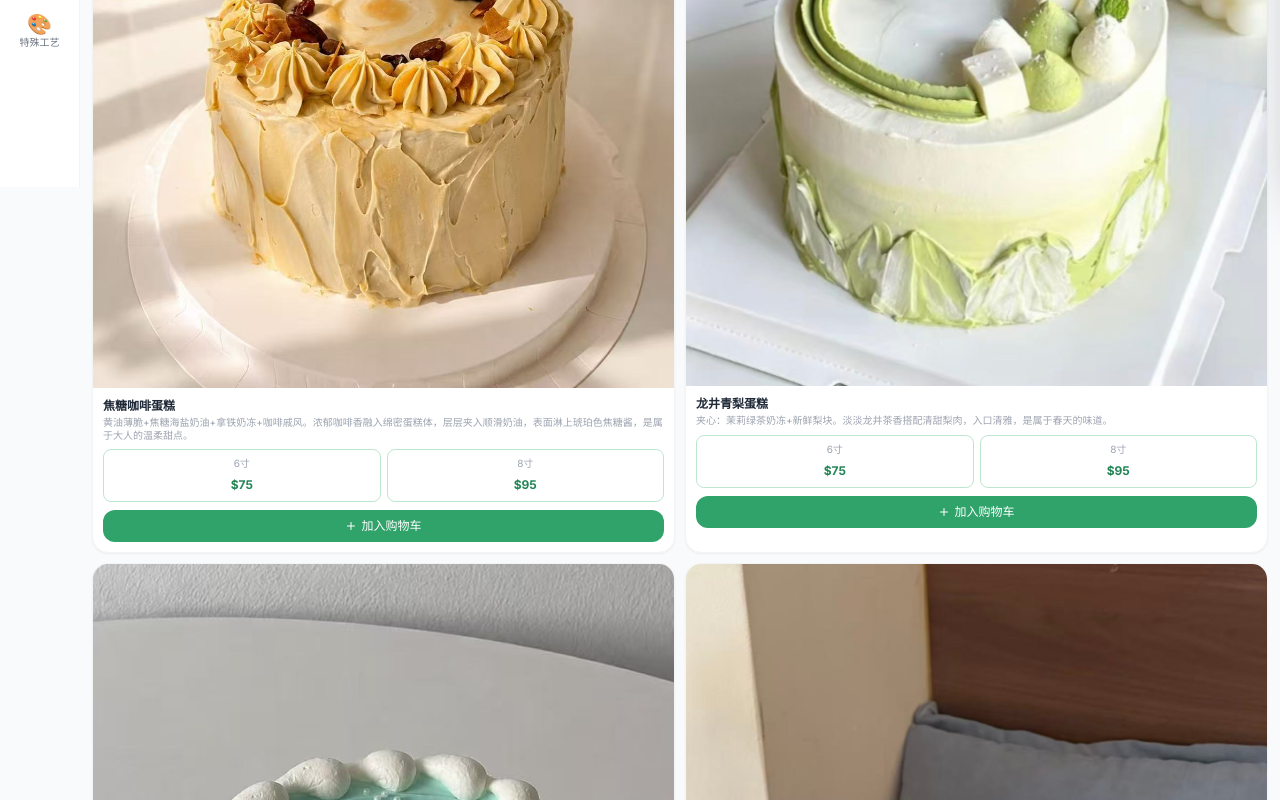
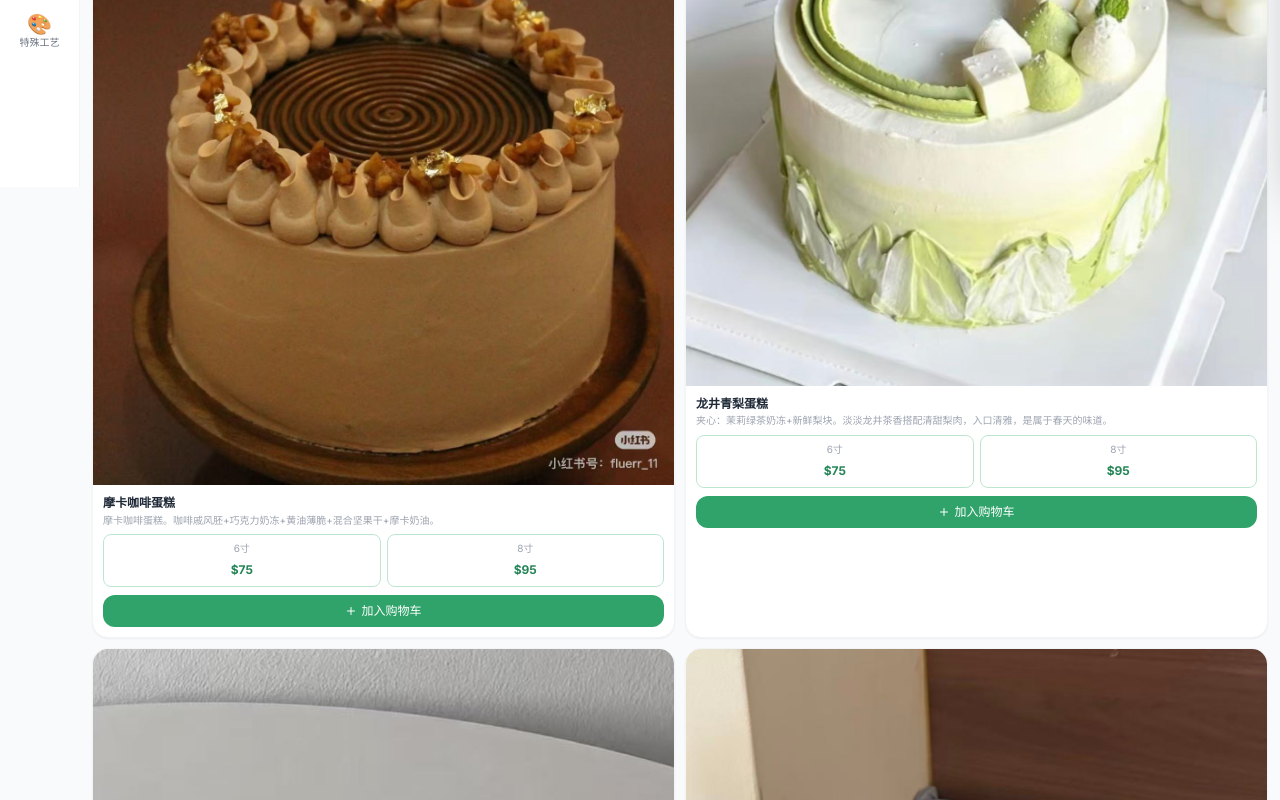
Before and after one commit to peterxia97/planet-sweets, a React (Vite) app: page / in a window 1280 px wide. Shown: the part 613-1413 px from the top of the page. Built offline with nearby package versions, Linux system fonts and the light colour scheme.

Commit message:
将焦糖咖啡蛋糕改为摩卡咖啡蛋糕：更新名称、描述、图片

```diff
--- a/src/data.ts
+++ b/src/data.ts
@@ -26,10 +26,10 @@ export const cakes: Cake[] = [
   // ─── Cat 13: Spring Selection ───
   {
     id: 1302, categoryId: 13,
-    name: '焦糖咖啡蛋糕', nameEn: 'Caramel Coffee Cake',
-    description: '黄油薄脆+焦糖海盐奶油+拿铁奶冻+咖啡戚风。浓郁咖啡香融入绵密蛋糕体，层层夹入顺滑奶油，表面淋上琥珀色焦糖酱，是属于大人的温柔甜点。',
-    descriptionEn: 'Butter crunch + salted caramel cream + latte milk pudding + coffee chiffon. Rich coffee aroma, smooth cream layers, amber caramel glaze on top. A grown-up dessert.',
-    price6: 75, price8: 95, image: '/jiatang-coffee.jpg',
+    name: '摩卡咖啡蛋糕', nameEn: 'Mocha Coffee Cake',
+    description: '摩卡咖啡蛋糕。咖啡戚风胚+巧克力奶冻+黄油薄脆+混合坚果干+摩卡奶油。',
+    descriptionEn: 'Mocha coffee cake. Coffee chiffon sponge + chocolate milk pudding + butter crunch + mixed nuts + mocha cream.',
+    price6: 75, price8: 95, image: '/moka-coffee.jpg',
   },
   {
     id: 1303, categoryId: 13,
--- a/src/i18n/translations.ts
+++ b/src/i18n/translations.ts
@@ -33,7 +33,7 @@ export const CATEGORY_DESCRIPTIONS: Record<number, { zh: string; en: string }> =
 // ── 蛋糕名称 ──
 export const CAKE_NAMES: Record<number, { zh: string; en: string }> = {
   // 春日甄选
-  1302: { zh: '焦糖咖啡蛋糕', en: 'Caramel Coffee Cake' },
+  1302: { zh: '摩卡咖啡蛋糕', en: 'Mocha Coffee Cake' },
   1303: { zh: '龙井青梨蛋糕', en: 'Longjing Pear Cake' },
   1305: { zh: '薄荷曼波绿蛋糕', en: 'Mint Mambo Green Cake' },
   1306: { zh: '椰香菠萝蛋糕', en: 'Coconut Pineapple Cake' },
@@ -107,7 +107,7 @@ export const CAKE_NAMES: Record<number, { zh: string; en: string }> = {
 
 // ── 蛋糕描述 ──
 export const CAKE_DESCRIPTIONS: Record<number, { zh: string; en: string }> = {
-  1302: { zh: '黄油薄脆+焦糖海盐奶油+拿铁奶冻+咖啡戚风。浓郁咖啡香融入绵密蛋糕体，层层夹入顺滑奶油，表面淋上琥珀色焦糖酱，是属于大人的温柔甜点。', en: 'Butter crisp + salted caramel cream + latte milk pudding + coffee chiffon. Rich coffee aroma infused in soft cake layers with silky cream, topped with amber caramel sauce.' },
+  1302: { zh: '摩卡咖啡蛋糕。咖啡戚风胚+巧克力奶冻+黄油薄脆+混合坚果干+摩卡奶油。', en: 'Mocha coffee cake. Coffee chiffon sponge + chocolate milk pudding + butter crunch + mixed nuts + mocha cream.' },
   1303: { zh: '夹心：茉莉绿茶奶冻+新鲜梨块。淡淡龙井茶香搭配清甜梨肉，入口清雅，是属于春天的味道。', en: 'Filling: jasmine green tea milk pudding + fresh pear chunks. Subtle Longjing tea aroma paired with sweet pear, a refreshing springtime treat.' },
   1305: { zh: '夹心：酸奶跳跳珠+薄荷奶冻。清新薄荷绿配酸甜跳跳珠，俏皮清新，夏日必试。', en: 'Filling: yoghurt popping boba + mint milk pudding. Refreshing minty green with tangy popping boba — playful, fresh, and a summer favourite.' },
   1306: { zh: '夹心：椰子奶冻+手作菠萝果酱。椰香清甜碰撞菠萝果香，热带风味十足。', en: 'Filling: coconut milk pudding + homemade pineapple jam. Sweet coconut meets tangy pineapple — a tropical escape in every bite.' },
```
Also changed, not shown: public/moka-coffee.jpg (added).
